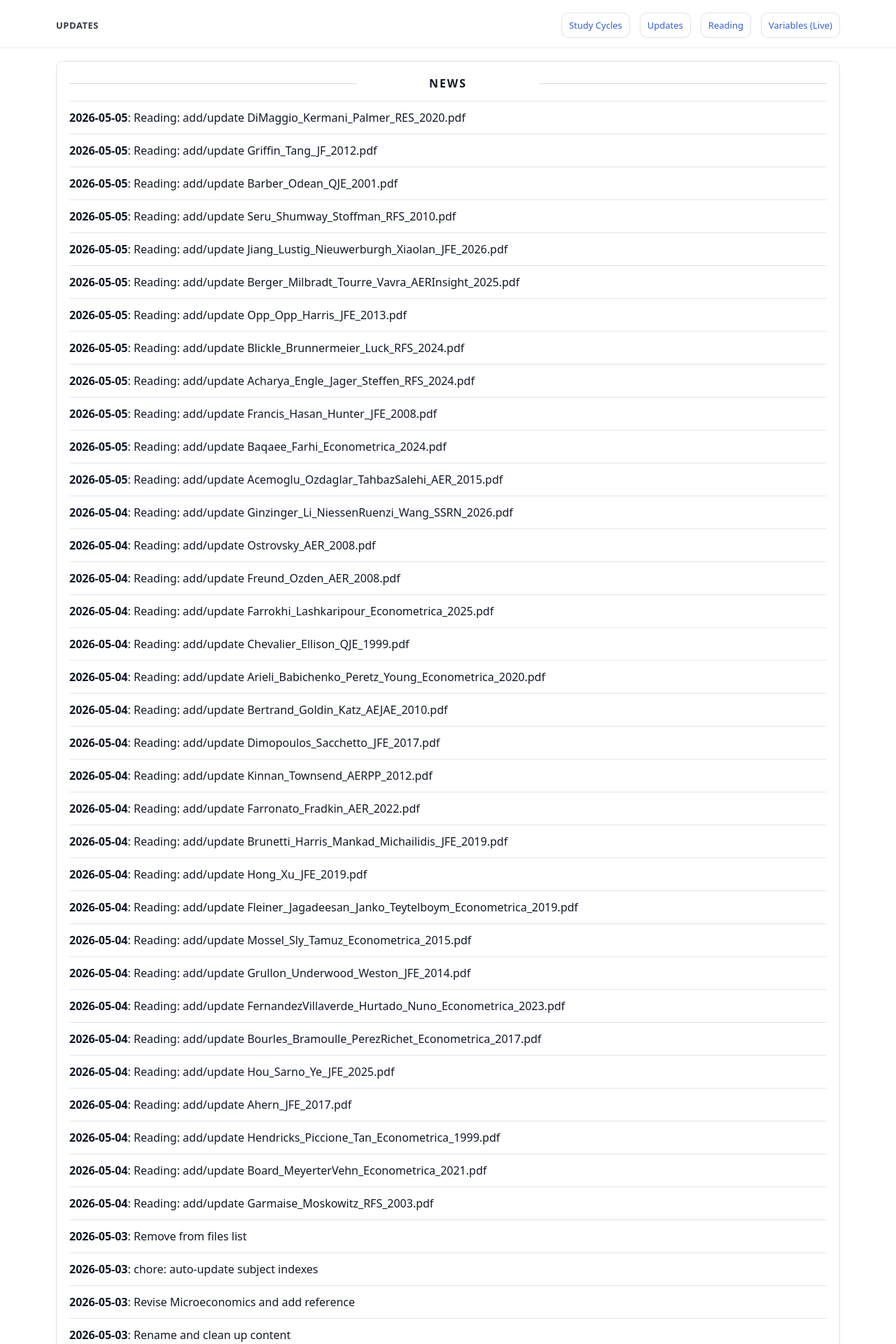
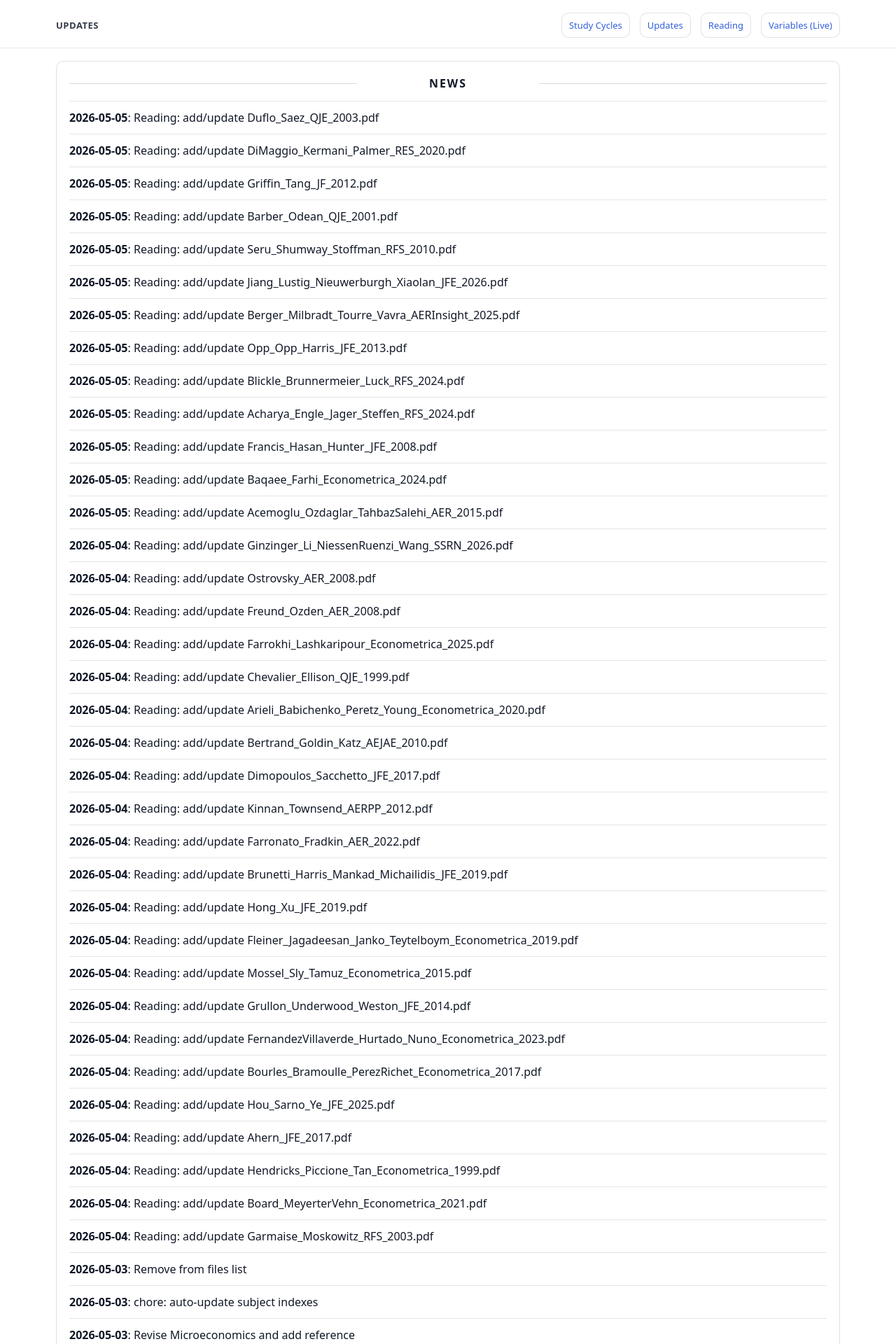
Before and after one commit to yaxinzn/study-archive, a Jekyll site: the page built from updates/index.md, in a window 1280 px wide. Shown: the top 1920 px of the page at 70% size. Built offline with Jekyll 4.4.1, drawn with Linux system fonts in a browser that asks for light colours; some of the changed text lies outside the part shown.

Commit message:
chore: update NEWS feed

```diff
--- a/_data/news.yml
+++ b/_data/news.yml
@@ -1,4 +1,7 @@
 # Auto-generated update history (sorted newest -> oldest). Do not edit manually.
+- ts: "1777975354"
+  date: "2026-05-05"
+  title: "Reading: add/update Duflo_Saez_QJE_2003.pdf"
 - ts: "1777971540"
   date: "2026-05-05"
   title: "Reading: add/update DiMaggio_Kermani_Palmer_RES_2020.pdf"
```
